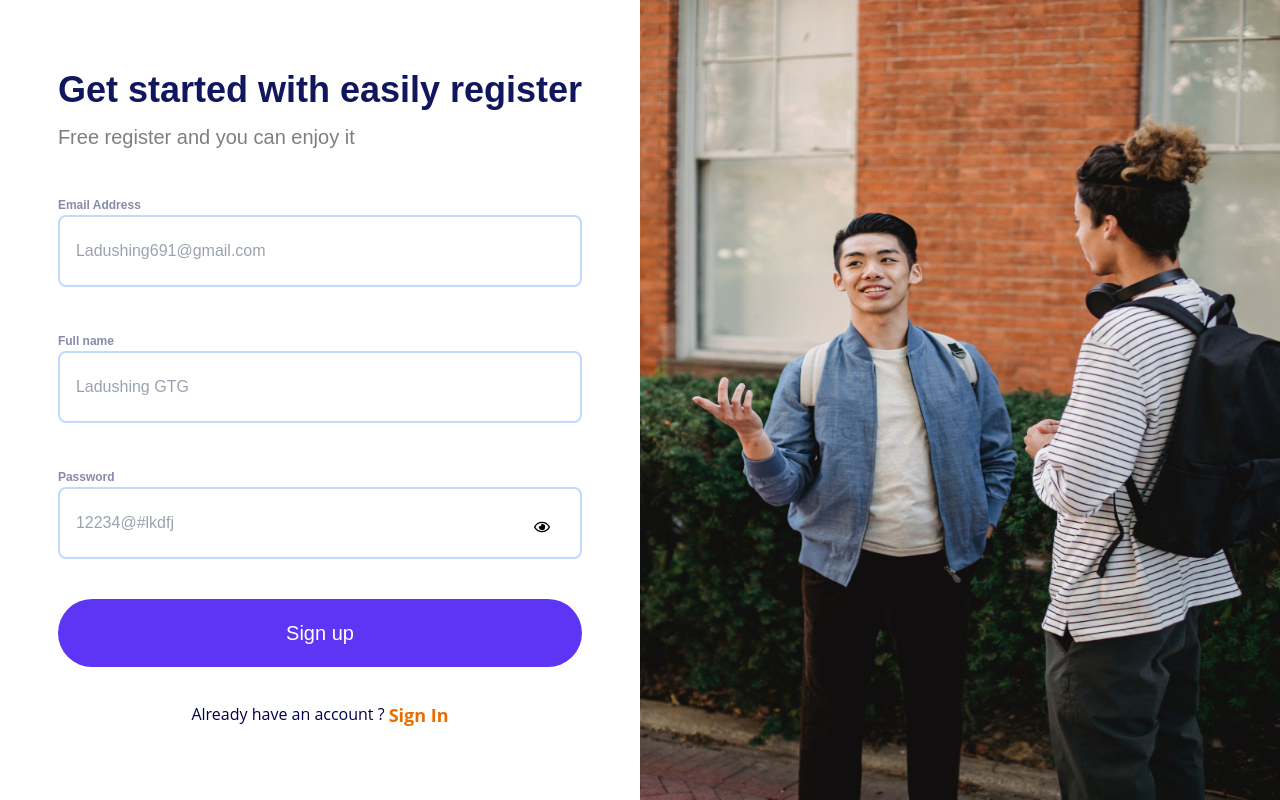
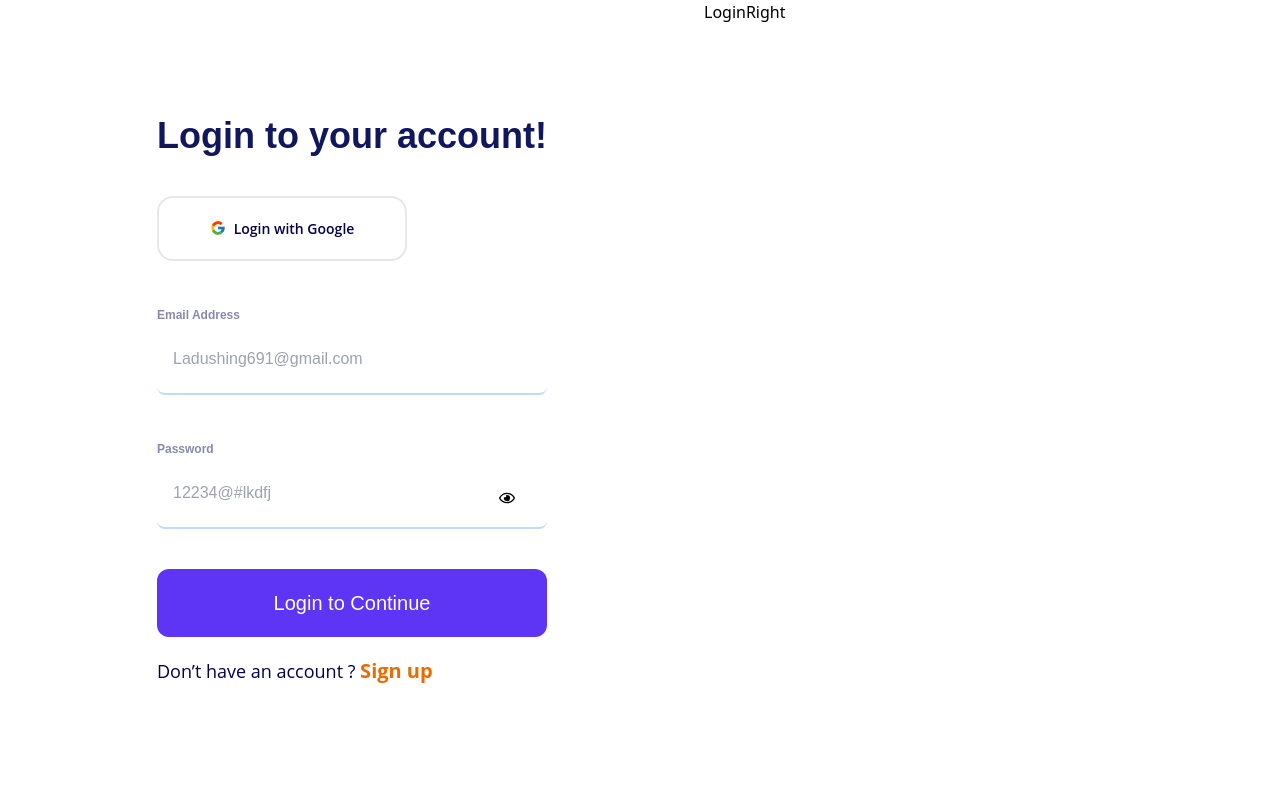
Before and after one commit to taufik69/ChatMern2306, a React (Vite) app: page /login in a window 1280 px wide. Built offline with nearby package versions, Linux system fonts and the light colour scheme.

Commit message:
login page done

```diff
--- a/package.json
+++ b/package.json
@@ -14,6 +14,7 @@
     "react": "^18.2.0",
     "react-dom": "^18.2.0",
     "react-icons": "^5.1.0",
+    "react-router-dom": "^6.23.0",
     "react-toastify": "^10.0.5"
   },
   "devDependencies": {
--- a/src/App.jsx
+++ b/src/App.jsx
@@ -1,10 +1,25 @@
-import Registration from "./Component/Registration/Registration";
+import LoginPage from "./Pages/LoginPage";
+import RegistrationPage from "./Pages/RegistrationPage";
+
+import {
+  createBrowserRouter,
+  createRoutesFromElements,
+  Route,
+  RouterProvider,
+} from "react-router-dom";
+
+const router = createBrowserRouter(
+  createRoutesFromElements(
+    <Route>
+      <Route path="/" element={<RegistrationPage />} />
+      <Route path="/login" element={<LoginPage />} />
+      <Route path="/*" element={<h1>Error page</h1>} />
+    </Route>
+  )
+);
+
 function App() {
-  return (
-    <>
-      <Registration />
-    </>
-  );
+  return <RouterProvider router={router}></RouterProvider>;
 }
 
 export default App;
--- /dev/null
+++ b/src/Component/Login/Login.jsx
@@ -0,0 +1,14 @@
+import React from "react";
+import LoginLeft from "./LoginComponent/LoginLeft";
+import LoginRight from "./LoginComponent/LoginRight";
+
+const Login = () => {
+  return (
+    <div className="flex">
+      <LoginLeft />
+      <LoginRight />
+    </div>
+  );
+};
+
+export default Login;
--- /dev/null
+++ b/src/Component/Login/LoginComponent/LoginLeft.jsx
@@ -0,0 +1,178 @@
+import React, { useState } from "react";
+import { FcGoogle } from "react-icons/fc";
+import { FaEyeSlash, FaRegEye } from "react-icons/fa";
+import { getAuth, signInWithEmailAndPassword } from "firebase/auth";
+import { Link } from "react-router-dom";
+const LoginLeft = () => {
+  const auth = getAuth();
+  const [eye, setEye] = useState(false);
+  const [loading, setloading] = useState(false);
+
+  const [inputValue, setinputValue] = useState({
+    email: "",
+    Password: "",
+  });
+
+  const [error, setError] = useState({
+    EmailError: "",
+    passwordError: "",
+  });
+  const handleSubmit = (event) => {
+    event.preventDefault();
+  };
+
+  //  HandleInputField functinality implementation
+  const HandleInputField = (e) => {
+    setinputValue({
+      ...inputValue,
+      [e.target.id]: e.target.value,
+    });
+  };
+  // regex for checking password and email
+  const regex =
+    /^(([^<>()[\]\\.,;:\s@"]+(\.[^<>()[\]\\.,;:\s@"]+)*)|.(".+"))@((\[[0-9]{1,3}\.[0-9]{1,3}\.[0-9]{1,3}\.[0-9]{1,3}\])|(([a-zA-Z\-0-9]+\.)+[a-zA-Z]{3}))$/;
+
+  const passwordRegex =
+    /^(?=.*[a-z])(?=.*[A-Z])(?=.*[!@#$%^&*()_+\-=\[\]{};':"\\|,.<>\/?]).{8,}$/;
+  //   Handlelogin function implementation
+  const Handlelogin = () => {
+    if (!inputValue.email) {
+      setError({
+        ...error,
+        EmailError: "Email Missing",
+      });
+    } else if (!regex.test(inputValue.email)) {
+      setError({
+        ...error,
+        EmailError: "Email Missing or wrong",
+      });
+    } else if (!inputValue.Password) {
+      setError({
+        ...error,
+        passwordError: "password Missing or Wrong",
+      });
+    } else if (!passwordRegex.test(inputValue.Password)) {
+      setError({
+        ...error,
+        passwordError: "password  Missing or Wrong",
+      });
+    } else {
+      setinputValue({
+        email: "",
+        Password: "",
+      });
+      setError({
+        EmailError: "",
+        passwordError: "",
+      });
+      setloading(true);
+      signInWithEmailAndPassword(auth, inputValue.email, inputValue.Password)
+        .then((userinfo) => {
+          console.log(userinfo);
+        })
+        .error((err) => {
+          console.log(err);
+        })
+        .finally(() => {
+          setloading(false);
+        });
+    }
+  };
+
+  return (
+    <div className="flex justify-center items-center h-[100vh] w-[55%]">
+      <div className="">
+        <h1 className="text-dark-blue font-bold text-4xl mb-[13px] font-Nunito">
+          Login to your account!
+        </h1>
+        <div className="flex items-center justify-center border-2 border-gray-200 py-5  w-[250px] rounded-2xl my-10">
+          <div className="flex gap-x-2 items-center">
+            <FcGoogle />
+            <p className="text-[#03014C]  font-semibold text-[14px] font-sansSerif">
+              Login with Google
+            </p>
+          </div>
+        </div>
+        <div>
+          <form onSubmit={handleSubmit}>
+            <div className="my-10">
+              <label
+                htmlFor="email"
+                className="font-semibold  text-[12px] text-dark-blue  opacity-50 font-Nunito"
+              >
+                Email Address
+              </label>
+              <input
+                type="text"
+                placeholder="Ladushing691@gmail.com"
+                id="email"
+                name="email"
+                autoComplete="off"
+                value={inputValue.email}
+                className="w-full py-[22px] rounded-lg px-4 border-b-2 border-blue-200 font-Nunito"
+                onChange={HandleInputField}
+              />
+              {error.EmailError && (
+                <span className="text-red-500 font-Nunito text-md font-normal mt-3 ml-1 block">
+                  {error.EmailError}
+                </span>
+              )}
+            </div>
+
+            <div className="my-10 relative">
+              <label
+                htmlFor="Password"
+                className="font-semibold  text-[12px] text-dark-blue  opacity-50 font-Nunito"
+              >
+                Password
+              </label>
+              <input
+                type={eye ? "text" : "password"}
+                placeholder="12234@#lkdfj"
+                id="Password"
+                name="Password"
+                value={inputValue.Password}
+                autoComplete="off"
+                className="w-full py-[22px] rounded-lg px-4 border-b-2 border-blue-200 font-Nunito"
+                onChange={HandleInputField}
+              />
+              {error.passwordError && (
+                <span className="text-red-500 font-Nunito text-md font-normal mt-3 ml-1 block">
+                  {error.passwordError}
+                </span>
+              )}
+
+              <div
+                className="absolute top-1/2 right-8 translate-y-[50%] cursor-pointer"
+                onClick={() => setEye(!eye)}
+              >
+                {eye ? <FaEyeSlash /> : <FaRegEye />}
+              </div>
+            </div>
+            <button
+              type="submit"
+              className="w-full bg-btn-color py-5 rounded-xl text-white text-xl font-normal font-Nunito relative"
+              onClick={Handlelogin}
+            >
+              {loading && (
+                <div className="absolute left-[24%] top-[36%] h-5 w-5 bg-white rounded-full animate-spin border-t-4 border-b-4  border-cyan-500"></div>
+              )}
+              Login to Continue
+            </button>
+          </form>
+        </div>
+
+        <div className="mt-5">
+          <p className="text-[#03014C] font-sansSerif font-normal text-lg">
+            Don’t have an account ?{" "}
+            <span className="text-[#EA6C00] font-bold text-xl cursor-pointer hover:underline">
+              <Link to={"/"}>Sign up</Link>
+            </span>
+          </p>
+        </div>
+      </div>
+    </div>
+  );
+};
+
+export default LoginLeft;
--- /dev/null
+++ b/src/Component/Login/LoginComponent/LoginRight.jsx
@@ -0,0 +1,9 @@
+import React from 'react'
+
+const LoginRight = () => {
+  return (
+    <div>LoginRight</div>
+  )
+}
+
+export default LoginRight
--- a/src/Component/Registration/Registration.jsx
+++ b/src/Component/Registration/Registration.jsx
@@ -7,6 +7,7 @@ import {
   createUserWithEmailAndPassword,
   sendEmailVerification,
 } from "firebase/auth";
+import { Link } from "react-router-dom";
 
 const Registration = () => {
   const auth = getAuth();
@@ -208,7 +209,7 @@ const Registration = () => {
               <p className="text-[#03014C] font-sansSerif">
                 Already have an account ?{" "}
                 <span className="text-[#EA6C00] text-[18px] font-bold font-sansSerif align-middle hover:underline hover: decoration-indigo-500">
-                  Sign In
+                  <Link to={"/login"}>Sign In</Link>
                 </span>
               </p>
             </div>
--- /dev/null
+++ b/src/Pages/LoginPage.jsx
@@ -0,0 +1,11 @@
+import React from "react";
+import Login from "../Component/Login/Login";
+const LoginPage = () => {
+  return (
+    <div>
+      <Login />
+    </div>
+  );
+};
+
+export default LoginPage;
--- /dev/null
+++ b/src/Pages/RegistrationPage.jsx
@@ -0,0 +1,11 @@
+import React from "react";
+import Registration from "../Component/Registration/Registration";
+const RegistrationPage = () => {
+  return (
+    <div>
+      <Registration />
+    </div>
+  );
+};
+
+export default RegistrationPage;
```
Also changed, not shown: src/assets/Login.jpg (added), 1 other file (tests, documents, lock files or other folders).
